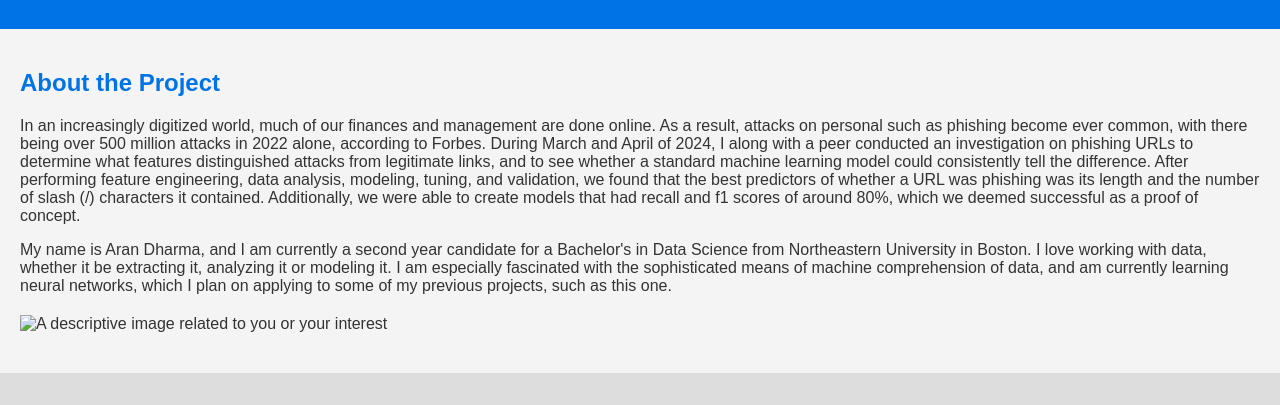
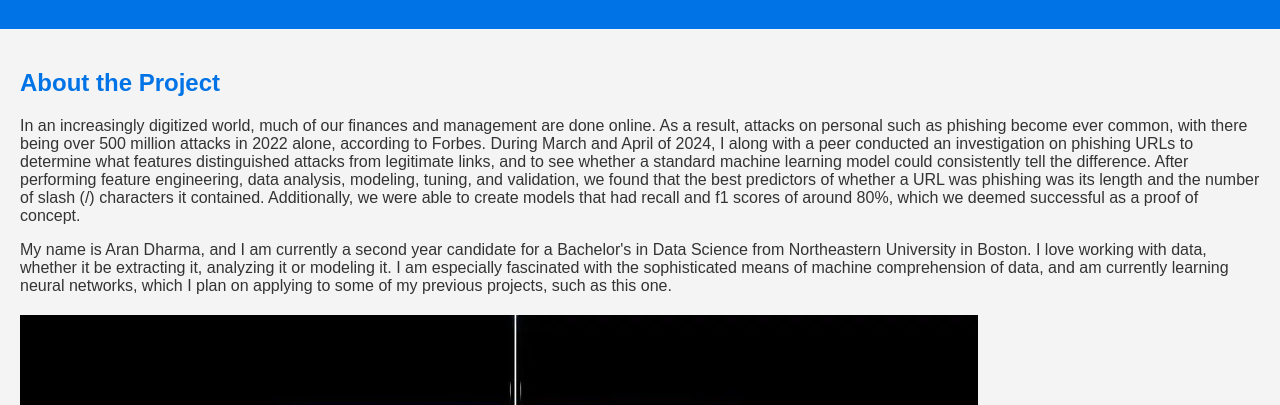
Before and after one commit to phisomni-edu/ds4200_hw3_website, a plain HTML site: page index.html in a window 1280 px wide. Shown: the part 115-520 px from the top of the page. Drawn offline with Linux system fonts and the light colour scheme.

Commit message:
Update index.html
fixed image

```diff
--- a/index.html
+++ b/index.html
@@ -34,7 +34,7 @@
                 of my previous projects, such as this one.
 
             </p>
-            <img src="images/960x0.webp" alt="A descriptive image related to you or your interest">
+            <img src="images/phishing_img.jpg" alt="A descriptive image related to you or your interest">
         </section>
     </main>
 
```
